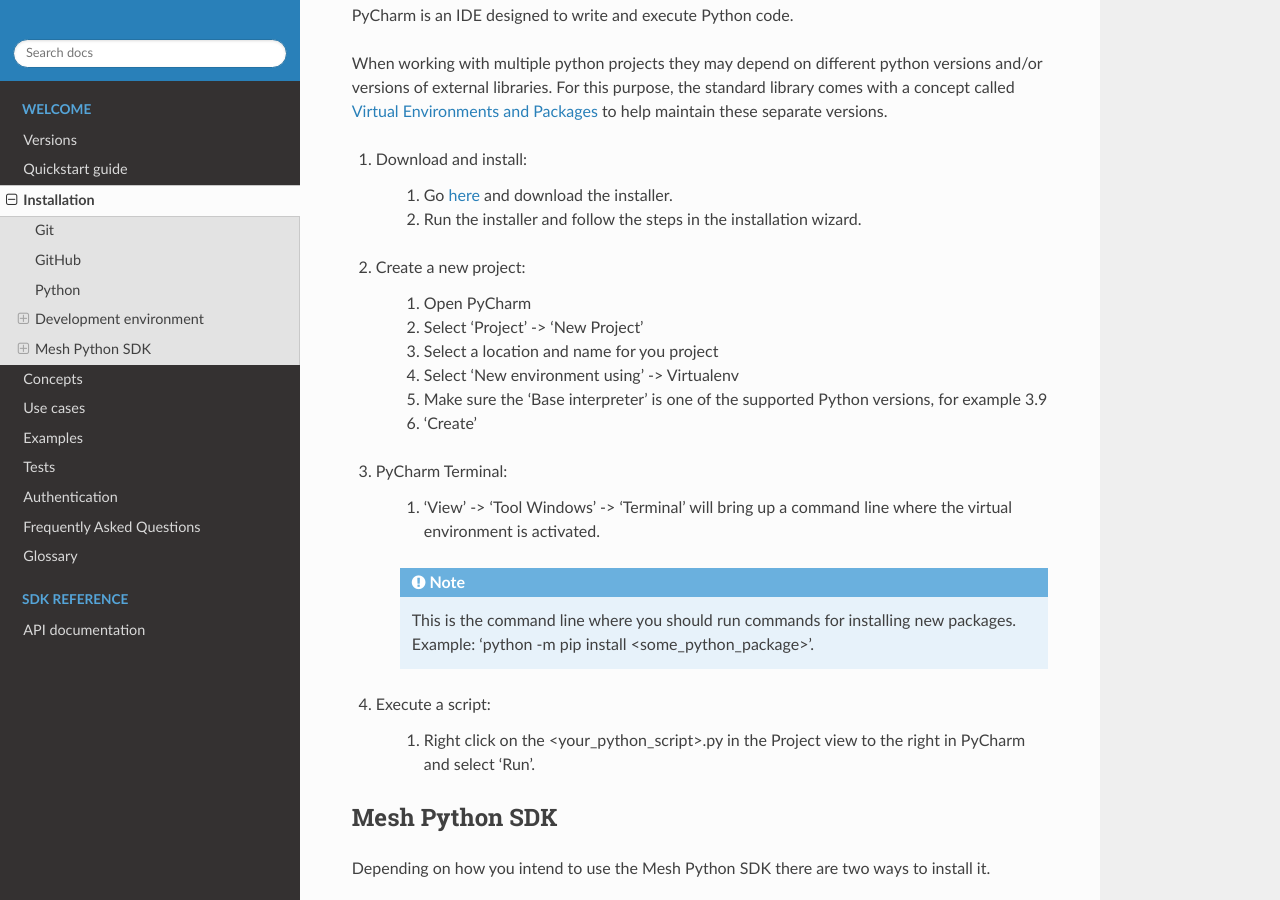
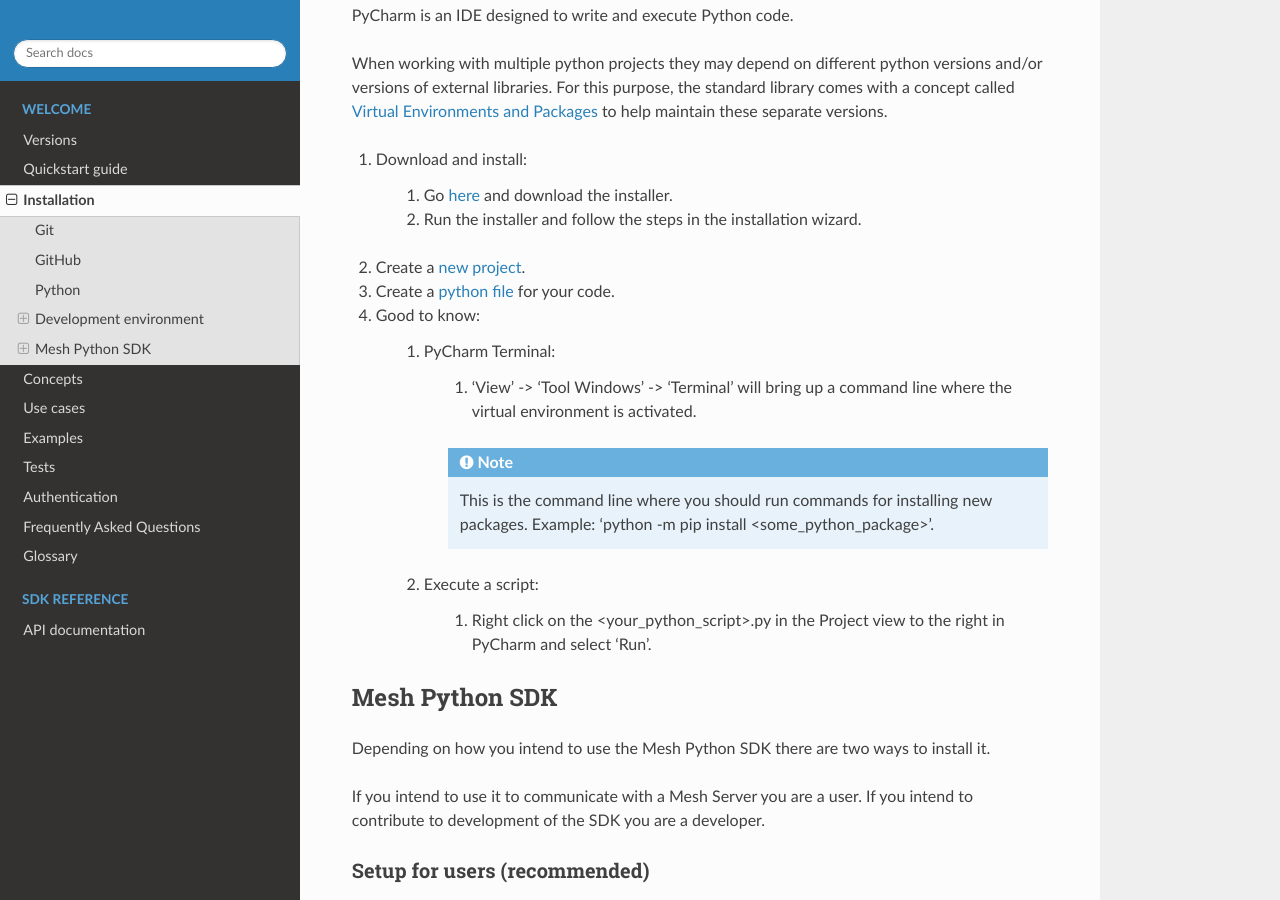
Before and after one commit to Volue-Public/energy-mesh-python, a Sphinx documentation site: the page built from docs/source/installation.rst, in a window 1280 px wide and 900 px high, scrolled down 1353 px. Built offline with Sphinx 7.4.7 and the Read the Docs theme 2.0.0, drawn with Linux system fonts in a browser that asks for light colours.

Commit message:
Changed pycharm instructions.

```diff
--- a/docs/source/installation.rst
+++ b/docs/source/installation.rst
@@ -66,25 +66,22 @@
 
     #. Run the installer and follow the steps in the installation wizard.
 
-#. Create a new project:
+#. Create a `new project <https://www.jetbrains.com/help/pycharm/creating-and-running-your-first-python-project.html#creating-simple-project>`_.
 
-    #. Open PyCharm
-    #. Select 'Project' -> 'New Project'
-    #. Select a location and name for you project
-    #. Select 'New environment using' -> Virtualenv
-    #. Make sure the 'Base interpreter' is one of the supported Python versions, for example 3.9
-    #. 'Create'
+#. Create a `python file <https://www.jetbrains.com/help/pycharm/creating-and-running-your-first-python-project.html#create-file>`_ for your code.
 
-#. PyCharm Terminal:
+#. Good to know:
 
-    #. 'View' -> 'Tool Windows' -> 'Terminal' will bring up a command line where the virtual environment is activated.
+    #. PyCharm Terminal:
 
-    .. note::
-        This is the command line where you should run commands for installing new packages. Example: 'python -m pip install <some_python_package>'.
+        #. 'View' -> 'Tool Windows' -> 'Terminal' will bring up a command line where the virtual environment is activated.
 
-#. Execute a script:
+        .. note::
+            This is the command line where you should run commands for installing new packages. Example: 'python -m pip install <some_python_package>'.
 
-    #. Right click on the <your_python_script>.py in the Project view to the right in PyCharm and select 'Run'.
+    #. Execute a script:
+
+        #. Right click on the <your_python_script>.py in the Project view to the right in PyCharm and select 'Run'.
 
 
 Mesh Python SDK
```
